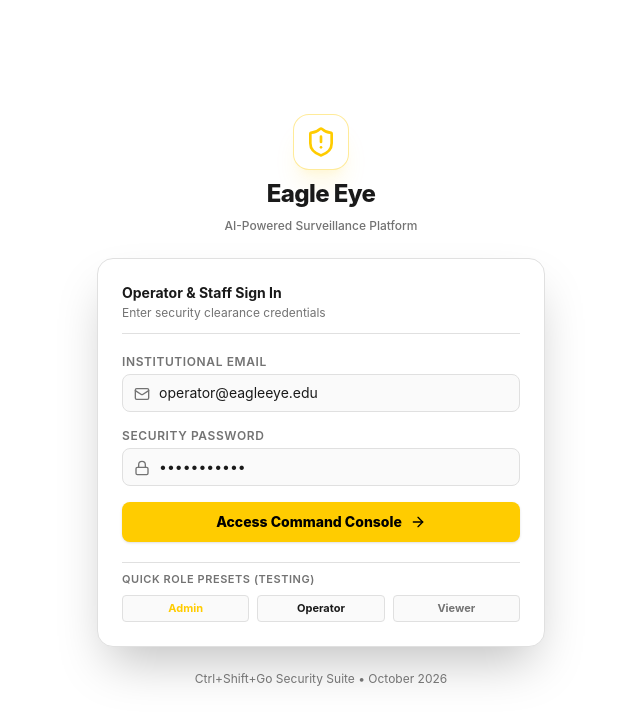
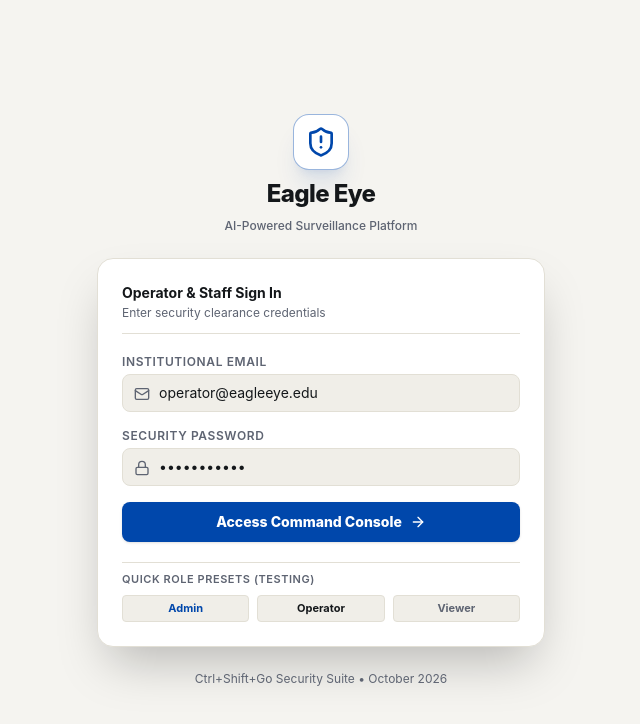
Before and after one commit to himanshukumar25715-rgb/EagleEye, a React (Vite) app in the folder frontend/: page /login in a window 1280 px wide. Shown: the top 724 px of the page, without its empty margins (319-959 px from the left). Built offline with nearby package versions, Linux system fonts and the light colour scheme; no server answers.

Commit message:
feat: add core dashboard, layout, and page components for Eagle Eye frontend

```diff
--- a/frontend/src/constants/theme.ts
+++ b/frontend/src/constants/theme.ts
@@ -1,6 +1,8 @@
 export const PALETTE = {
-  BLACK: "#000000",
-  WHITE: "#FFFFFF",
-  YELLOW: "#FFCC00",
-  RED: "#FF3333",
+  BACKGROUND: "#f5f4f0",
+  ACCENT: "#0047ab",
+  BLACK: "#14171a",
+  WHITE: "#ffffff",
+  YELLOW: "#0047ab",
+  RED: "#dc2626",
 };
--- a/frontend/src/index.css
+++ b/frontend/src/index.css
@@ -3,16 +3,19 @@
 @tailwind utilities;
 
 :root {
-  --background: hsl(0 0% 100%);
-  --brand-black: hsl(0 0% 100%);
-  --brand-darkest: hsl(0 0% 98%);
-  --brand-dark: hsl(0 0% 96%);
-  --brand-card: hsl(0 0% 100%);
-  --brand-card-hover: hsl(0 0% 95%);
-  --brand-border: hsl(0 0% 88%);
-  --brand-border-light: hsl(0 0% 80%);
-  --brand-white: hsl(0 0% 10%);
-  --brand-text-muted: hsl(0 0% 45%);
+  --background: #f5f4f0;
+  --brand-black: #f5f4f0;
+  --brand-darkest: #f0eee8;
+  --brand-dark: #ebe9e1;
+  --brand-card: #ffffff;
+  --brand-card-hover: #faf9f6;
+  --brand-border: #e2dfd5;
+  --brand-border-light: #d6d2c4;
+  --brand-white: #14171a;
+  --brand-text-muted: #5e6472;
+  --brand-accent: #0047ab;
+  --brand-accent-hover: #003888;
+  --brand-accent-dark: #002b66;
   color-scheme: light;
 }
 
@@ -20,35 +23,31 @@ html,
 body {
   margin: 0;
   padding: 0;
-  background-color: hsl(0 0% 100%) !important;
-  background: hsl(0 0% 100%) !important;
-  color: hsl(0 0% 10%);
+  background-color: #f5f4f0 !important;
+  background: #f5f4f0 !important;
+  color: #14171a;
   font-family: -apple-system, BlinkMacSystemFont, 'Segoe UI', Roboto, Helvetica, Arial, sans-serif;
   -webkit-font-smoothing: antialiased;
 }
 
 #root {
-  background-color: hsl(0 0% 100%) !important;
-  background: hsl(0 0% 100%) !important;
+  background-color: #f5f4f0 !important;
+  background: #f5f4f0 !important;
   min-height: 100vh;
 }
 
-.text-brand-black {
-  color: #000000 !important;
-}
-
-/* Custom Scrollbar - Light & Yellow Accent */
+/* Custom Scrollbar - Warm Alabaster & Cobalt Blue Accent */
 ::-webkit-scrollbar {
   width: 7px;
   height: 7px;
 }
 ::-webkit-scrollbar-track {
-  background: hsl(0 0% 96%);
+  background: #ebe9e1;
 }
 ::-webkit-scrollbar-thumb {
-  background: hsl(0 0% 80%);
+  background: #d6d2c4;
   border-radius: 4px;
 }
 ::-webkit-scrollbar-thumb:hover {
-  background: #FFCC00;
+  background: #0047ab;
 }
--- a/frontend/src/pages/AlertQueue.tsx
+++ b/frontend/src/pages/AlertQueue.tsx
@@ -205,7 +205,7 @@ export const AlertQueue: React.FC = () => {
                     <td className="py-3 px-4 text-right">
                       <button
                         onClick={() => navigate(`/alerts/${al.id}`)}
-                        className="px-3 py-1 bg-brand-black hover:bg-brand-yellow hover:text-brand-black text-xs font-bold text-brand-yellow border border-brand-yellow/40 rounded transition flex items-center gap-1 ml-auto"
+                        className="px-3 py-1 bg-brand-card hover:bg-brand-yellow hover:text-white text-xs font-bold text-brand-yellow border border-brand-yellow/40 rounded transition flex items-center gap-1 ml-auto"
                       >
                         <span>Review</span>
                         <ExternalLink className="w-3.5 h-3.5" />
--- a/frontend/src/pages/Analytics.tsx
+++ b/frontend/src/pages/Analytics.tsx
@@ -173,7 +173,7 @@ export const Analytics: React.FC = () => {
                 <XAxis dataKey="hour" stroke="#6b7280" fontSize={11} />
                 <YAxis stroke="#6b7280" fontSize={11} />
                 <Tooltip contentStyle={{ backgroundColor: '#ffffff', borderColor: '#e5e7eb', color: '#111827', borderRadius: '8px' }} />
-                <Bar dataKey="count" fill="#FFCC00" radius={[4, 4, 0, 0]} />
+                <Bar dataKey="count" fill="#0047ab" radius={[4, 4, 0, 0]} />
               </BarChart>
             </ResponsiveContainer>
           </div>
--- a/frontend/src/pages/Dashboard.tsx
+++ b/frontend/src/pages/Dashboard.tsx
@@ -47,7 +47,7 @@ export const Dashboard: React.FC = () => {
         </div>
         <button
           onClick={() => navigate('/sources')}
-          className="flex items-center gap-2 px-4 py-2 bg-brand-yellow hover:bg-brand-yellowHover text-brand-black font-bold rounded text-sm shadow transition"
+          className="flex items-center gap-2 px-4 py-2 bg-brand-yellow hover:bg-brand-yellowHover text-white font-bold rounded text-sm shadow transition"
         >
           <span>Upload CCTV Footage</span>
           <ArrowUpRight className="w-4 h-4" />
@@ -157,7 +157,7 @@ export const Dashboard: React.FC = () => {
                   <td className="py-3 px-4 text-right">
                     <button
                       onClick={() => navigate(`/alerts/${alert.id}`)}
-                      className="px-3 py-1 bg-brand-black hover:bg-brand-yellow hover:text-brand-black text-xs font-bold text-brand-yellow border border-brand-yellow rounded transition"
+                      className="px-3 py-1 bg-brand-card hover:bg-brand-yellow hover:text-white text-xs font-bold text-brand-yellow border border-brand-yellow rounded transition"
                     >
                       Review
                     </button>
--- a/frontend/src/pages/Login.tsx
+++ b/frontend/src/pages/Login.tsx
@@ -111,7 +111,7 @@ export const Login: React.FC = () => {
             <button
               type="submit"
               disabled={loading}
-              className="w-full py-2.5 px-4 bg-brand-yellow hover:bg-brand-yellowHover text-brand-black font-extrabold rounded-lg text-sm transition flex items-center justify-center gap-2 shadow"
+              className="w-full py-2.5 px-4 bg-brand-yellow hover:bg-brand-yellowHover text-white font-extrabold rounded-lg text-sm transition flex items-center justify-center gap-2 shadow"
             >
               <span>{loading ? 'Authenticating...' : 'Access Command Console'}</span>
               <ArrowRight className="w-4 h-4" />
--- a/frontend/src/pages/Settings.tsx
+++ b/frontend/src/pages/Settings.tsx
@@ -213,7 +213,7 @@ export const SettingsPage: React.FC = () => {
         <button
           type="submit"
           disabled={saving}
-          className="px-6 py-2.5 bg-brand-yellow hover:bg-brand-yellowHover text-brand-black font-extrabold rounded-lg text-sm flex items-center gap-2 shadow transition disabled:opacity-50"
+          className="px-6 py-2.5 bg-brand-yellow hover:bg-brand-yellowHover text-white font-extrabold rounded-lg text-sm flex items-center gap-2 shadow transition disabled:opacity-50"
         >
           <Save className="w-4 h-4" />
           <span>{saving ? 'Saving...' : 'Save Configuration'}</span>
--- a/frontend/tailwind.config.js
+++ b/frontend/tailwind.config.js
@@ -8,7 +8,13 @@ export default {
   theme: {
     extend: {
       colors: {
-        background: 'hsl(0 0% 100%)',
+        background: '#f5f4f0',
+        accent: {
+          DEFAULT: '#0047ab',
+          hover: '#003888',
+          dark: '#002b66',
+          light: '#e6effa',
+        },
         brand: {
           black: 'var(--brand-black)',
           darkest: 'var(--brand-darkest)',
@@ -19,12 +25,15 @@ export default {
           borderLight: 'var(--brand-border-light)',
           white: 'var(--brand-white)',
           textMuted: 'var(--brand-text-muted)',
-          yellow: '#FFCC00',
-          yellowHover: '#FFD633',
-          yellowDark: '#B28F00',
-          red: '#FF3333',
-          redHover: '#FF4D4D',
-          redDark: '#8B0000',
+          yellow: '#0047ab',
+          yellowHover: '#003888',
+          yellowDark: '#002b66',
+          accent: '#0047ab',
+          accentHover: '#003888',
+          accentDark: '#002b66',
+          red: '#dc2626',
+          redHover: '#b91c1c',
+          redDark: '#991b1b',
         },
         campus: {
           black: '#000000',
```
Also changed, not shown: frontend/src/components/Layout.tsx (+6 -6 lines), frontend/src/pages/SourcesUpload.tsx (+5 -5 lines), frontend/src/pages/VideoViewer.tsx (+4 -4 lines).
